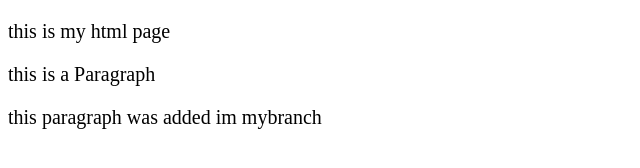
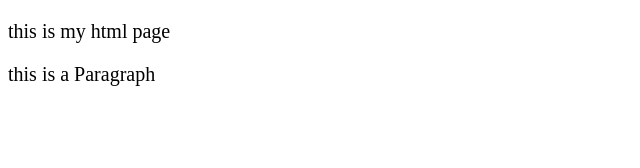
Before and after one commit to hsnblbki/MyRepo, a plain HTML site: page index.html in a window 1280 px wide. Shown: the whole page, without its empty margins (0-640 px from the left). Drawn offline with Linux system fonts and the light colour scheme.

Commit message:
Revert "commited in mybranch"
This reverts commit 03abac27a70966dcb4522e76c90b161d7a82e8d8.

```diff
--- a/index.html
+++ b/index.html
@@ -10,6 +10,5 @@
 <body>
     <p>this is my html page</p>
     <p>this is a Paragraph</p>
-    <p>this paragraph was added im mybranch</p>
 </body>
 </html>
```
